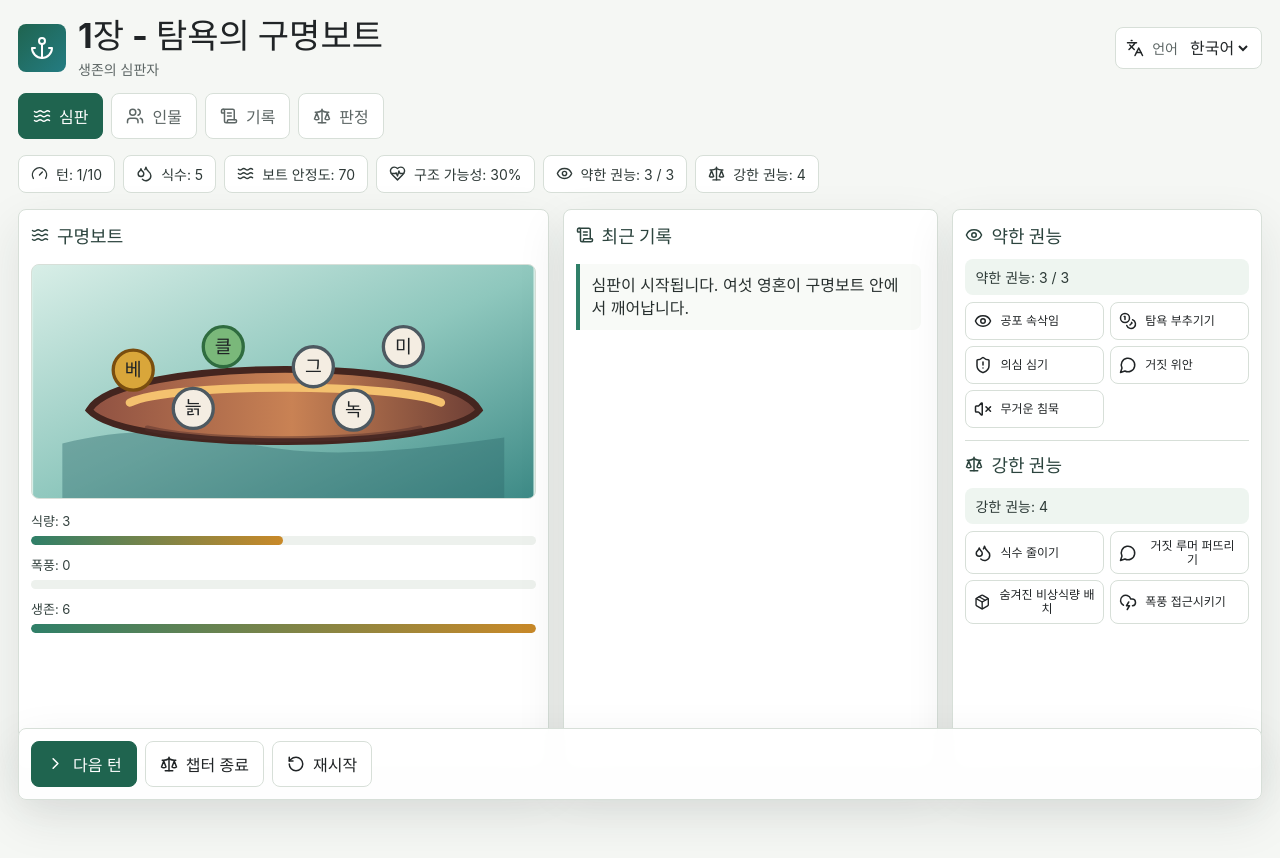
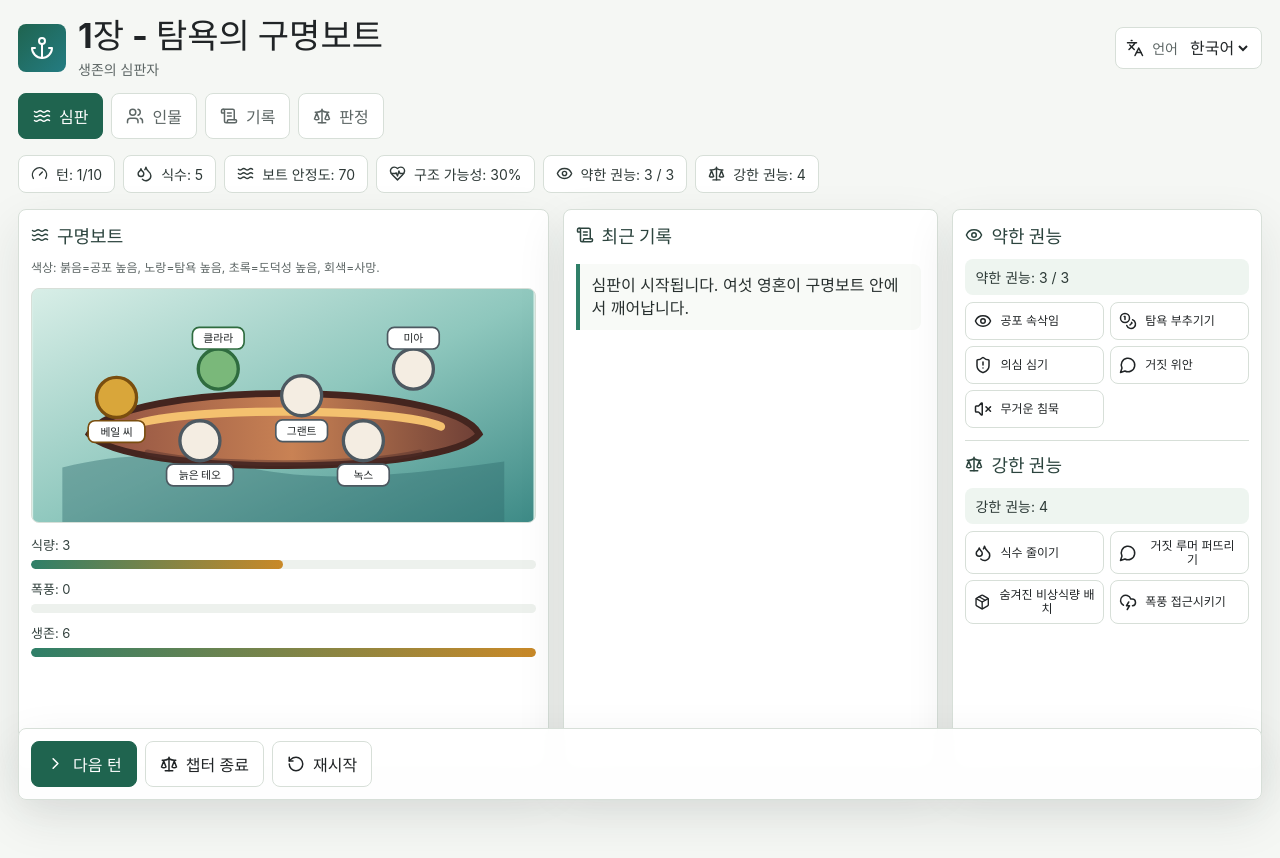
Before and after one commit to CodingBot000/JudgeOfSurvival, a React (Vite) app: page / in a window 1280 px wide. Shown: the top 858 px of the page. Built offline with nearby package versions, Linux system fonts and the light colour scheme.

Commit message:
Show full names on lifeboat

```diff
--- a/src/App.jsx
+++ b/src/App.jsx
@@ -63,12 +63,12 @@ const MAJOR_POWERS = [
 ];
 
 const LIFEBOAT_POSITIONS = [
-  { x: 120, y: 126 },
-  { x: 228, y: 98 },
-  { x: 336, y: 122 },
-  { x: 444, y: 98 },
-  { x: 192, y: 172 },
-  { x: 384, y: 174 },
+  { x: 100, y: 130, labelY: 172 },
+  { x: 222, y: 96, labelY: 60 },
+  { x: 322, y: 128, labelY: 171 },
+  { x: 456, y: 96, labelY: 60 },
+  { x: 200, y: 182, labelY: 224 },
+  { x: 396, y: 182, labelY: 224 },
 ];
 
 const cx = (...parts) => parts.filter(Boolean).join(" ");
@@ -247,6 +247,7 @@ function TrialScreen({ game, t, onMinorPower, onMajorPower }) {
     <div className="trial-grid">
       <section className="panel lifeboat-panel">
         <PanelHeader icon={<Waves size={18} />} title={t("web.panel.lifeboat")} />
+        <p className="boat-guide">{t("web.guide.color")}</p>
         <LifeboatVisual game={game} t={t} />
         <div className="boat-meters">
           <Meter label={t("web.status.food", { food: game.boat.food })} value={game.boat.food} max={6} />
@@ -505,6 +506,8 @@ function LifeboatVisual({ game, t }) {
         {game.characters.map((character, index) => {
           const position = LIFEBOAT_POSITIONS[index];
           const tone = characterTone(character);
+          const name = characterName(game, character);
+          const labelWidth = Math.max(62, Math.min(104, name.length * 12 + 20));
           return (
             <g key={character.id} className={cx("boat-person", !character.alive && "dead")}>
               <circle
@@ -515,8 +518,18 @@ function LifeboatVisual({ game, t }) {
                 stroke={tone.stroke}
                 strokeWidth="4"
               />
-              <text x={position.x} y={position.y + 7} textAnchor="middle">
-                {characterName(game, character).slice(0, 1)}
+              <rect
+                x={position.x - labelWidth / 2}
+                y={position.labelY - 14}
+                width={labelWidth}
+                height="26"
+                rx="8"
+                fill="#ffffff"
+                stroke={tone.stroke}
+                strokeWidth="2"
+              />
+              <text x={position.x} y={position.labelY + 4} textAnchor="middle">
+                {name}
               </text>
             </g>
           );
--- a/src/game/data.js
+++ b/src/game/data.js
@@ -265,6 +265,7 @@ export const TRANSLATIONS = {
     "web.status.hidden": "Hidden food",
     "web.status.counts": "Betrayal {betrayal} | Sacrifice {sacrifice} | Hypocrisy {hypocrisy} | Instigation {instigation}",
     "web.judgement.pending": "Final judgement is not complete.",
+    "web.guide.color": "Color guide: red = high fear, yellow = high greed, green = high morality, gray = dead.",
     "web.stat.health": "HP",
     "web.stat.fear": "Fear",
     "web.stat.greed": "Greed",
@@ -381,6 +382,7 @@ export const TRANSLATIONS = {
     "web.status.hidden": "은닉 식량",
     "web.status.counts": "배신 {betrayal} | 희생 {sacrifice} | 위선 {hypocrisy} | 선동 {instigation}",
     "web.judgement.pending": "최종 판정이 아직 완료되지 않았습니다.",
+    "web.guide.color": "색상: 붉음=공포 높음, 노랑=탐욕 높음, 초록=도덕성 높음, 회색=사망.",
     "web.stat.health": "체력",
     "web.stat.fear": "공포",
     "web.stat.greed": "탐욕",
--- a/src/styles.css
+++ b/src/styles.css
@@ -224,6 +224,13 @@ button:disabled {
   letter-spacing: 0;
 }
 
+.boat-guide {
+  margin: -4px 0 0;
+  color: var(--ink-soft);
+  font-size: 12px;
+  line-height: 1.35;
+}
+
 .boat-visual {
   overflow: hidden;
   border: 1px solid var(--line);
@@ -240,7 +247,7 @@ button:disabled {
 
 .boat-person text {
   fill: #202426;
-  font-size: 22px;
+  font-size: 13px;
   font-weight: 800;
   pointer-events: none;
 }
```
